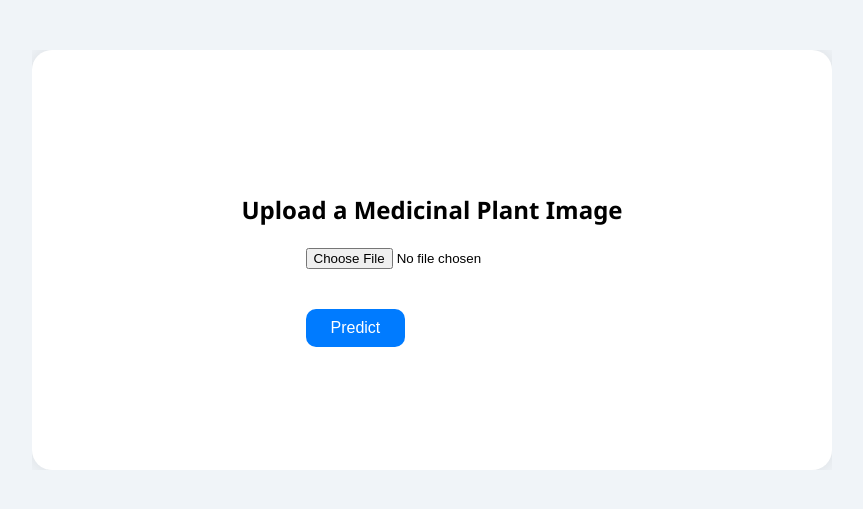
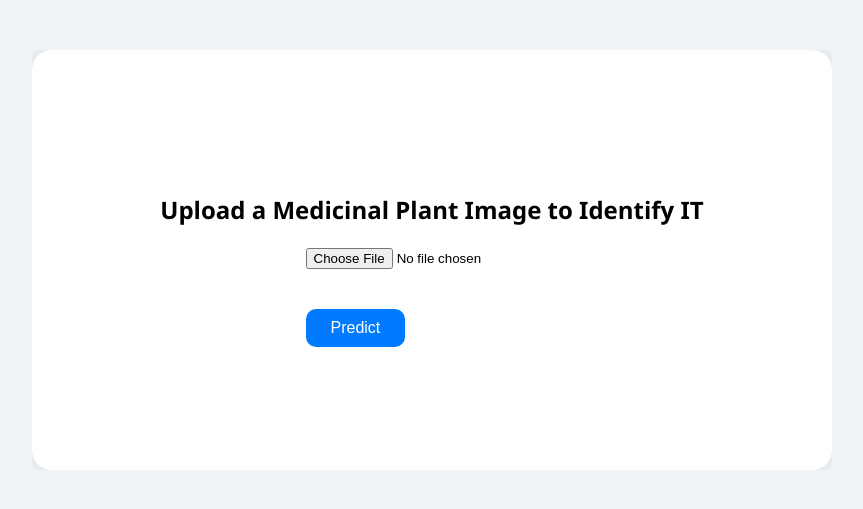
Before and after one commit to Darshan-V-7/Medical-Plant-Identification, a Flask app: page / in a window 1280 px wide. Shown: the part 140-649 px from the top of the page, without its empty margins (208-1071 px from the left). Run offline with Flask 3, Linux system fonts and the light colour scheme.

Commit message:
Modifications to Index file

```diff
--- a/templates/index.html
+++ b/templates/index.html
@@ -10,7 +10,7 @@
 <div class="container">
     <!-- Upload Card -->
     <div class="card" id="upload-card">
-        <h2>Upload a Medicinal Plant Image</h2>
+        <h2>Upload a Medicinal Plant Image to Identify IT</h2>
         <form id="upload-form" method="POST" enctype="multipart/form-data">
             <input type="file" name="image" required>
             <br>
```
